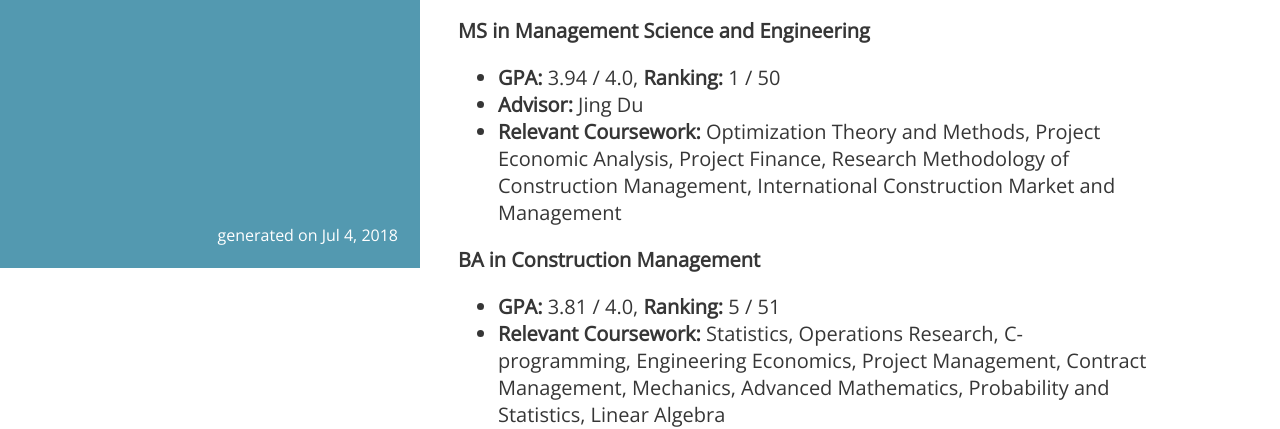
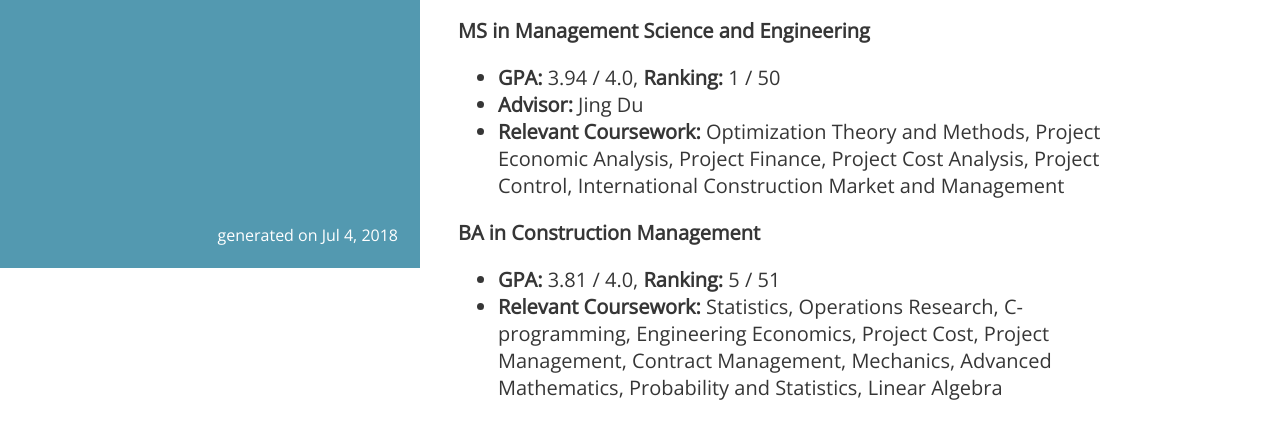
Before and after one commit to HongyueWu1994/HongyueWu1994.github.io, a plain HTML site: page index.html in a window 1280 px wide. Shown: the part 532-961 px from the top of the page. Drawn offline with nearby package versions, Linux system fonts and the light colour scheme.

Commit message:
Update index.html

```diff
--- a/index.html
+++ b/index.html
@@ -263,14 +263,14 @@ Address: No.2 Southeast University Road, Nanjing, Jiangsu Province, China</p>
 <ul>
 <li><strong>GPA:</strong> 3.94 / 4.0, <strong>Ranking:</strong> 1 / 50</li>
 <li><strong>Advisor:</strong> Jing Du<br /></li>
-<li><strong>Relevant Coursework:</strong> Optimization Theory and Methods, Project Economic Analysis, Project Finance, Research Methodology of Construction Management, International Construction Market and Management<br /></li>
+<li><strong>Relevant Coursework:</strong> Optimization Theory and Methods, Project Economic Analysis, Project Finance, Project Cost Analysis, Project Control, International Construction Market and Management<br /></li>
 </ul>
 
 <p><strong>BA in Construction Management</strong></p>
 
 <ul>
 <li><strong>GPA:</strong> 3.81 / 4.0, <strong>Ranking:</strong> 5 / 51<br /></li>
-<li><strong>Relevant Coursework:</strong> Statistics, Operations Research, C-programming, Engineering Economics, Project Management, Contract Management, Mechanics, Advanced Mathematics, Probability and Statistics, Linear Algebra</li>
+<li><strong>Relevant Coursework:</strong> Statistics, Operations Research, C-programming, Engineering Economics, Project Cost, Project Management, Contract Management, Mechanics, Advanced Mathematics, Probability and Statistics, Linear Algebra</li>
 </ul>
 
     </div>
```
